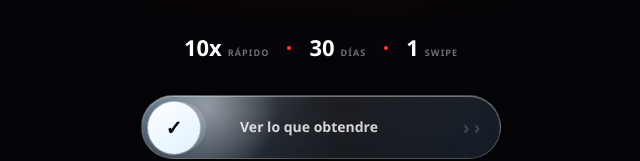
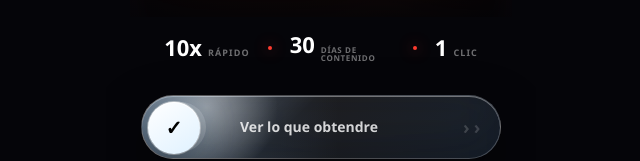
Before and after one commit to thequantpartners/kreastudio-ai, a Next.js app: page / in a window 1280 px wide. Shown: the part 627-788 px from the top of the page, without its empty margins (319-959 px from the left). Built offline with nearby package versions, Linux system fonts and the light colour scheme.

Commit message:
Update hero metrics copy

```diff
--- a/src/app/page.tsx
+++ b/src/app/page.tsx
@@ -379,12 +379,14 @@ export default function Page() {
                 <span className="size-1 rounded-full bg-[#ff3b2f] shadow-[0_0_14px_rgba(255,59,47,.8)]" />
                 <div className="flex items-baseline gap-1.5">
                   <span className="text-[clamp(17px,4.8vw,22px)] font-black leading-none text-white">30</span>
-                  <span className="text-[9px] font-semibold uppercase tracking-[0.12em] text-white/42">días</span>
+                  <span className="max-w-[74px] text-left text-[8px] font-semibold uppercase leading-[1.1] tracking-[0.08em] text-white/42">
+                    días de contenido
+                  </span>
                 </div>
                 <span className="size-1 rounded-full bg-[#ff3b2f] shadow-[0_0_14px_rgba(255,59,47,.8)]" />
                 <div className="flex items-baseline gap-1.5">
                   <span className="text-[clamp(17px,4.8vw,22px)] font-black leading-none text-white">1</span>
-                  <span className="text-[9px] font-semibold uppercase tracking-[0.12em] text-white/42">swipe</span>
+                  <span className="text-[9px] font-semibold uppercase tracking-[0.12em] text-white/42">clic</span>
                 </div>
               </div>
             ) : null}
```
